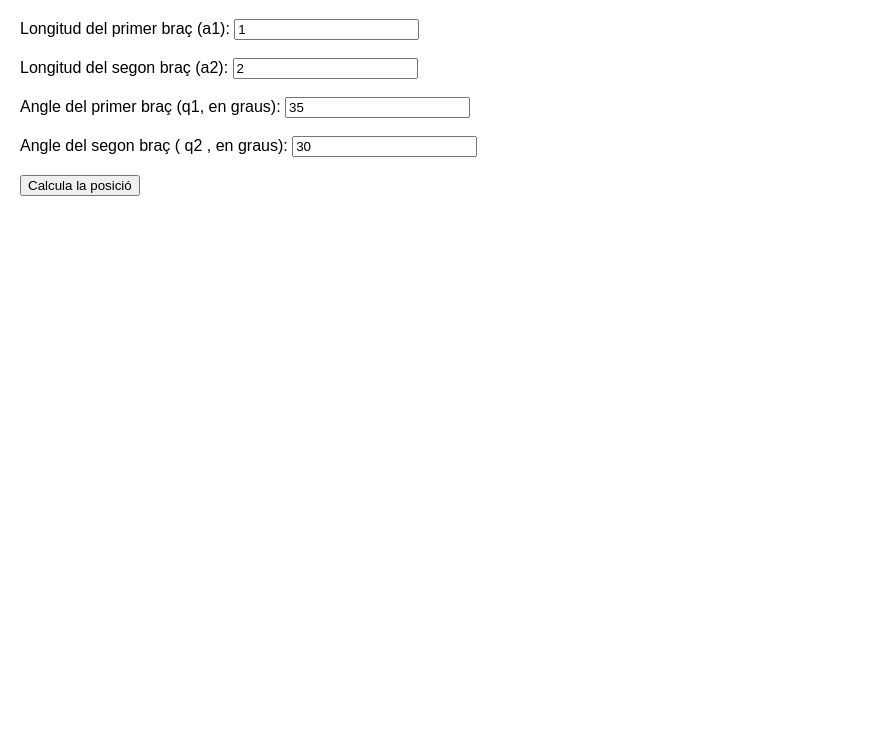
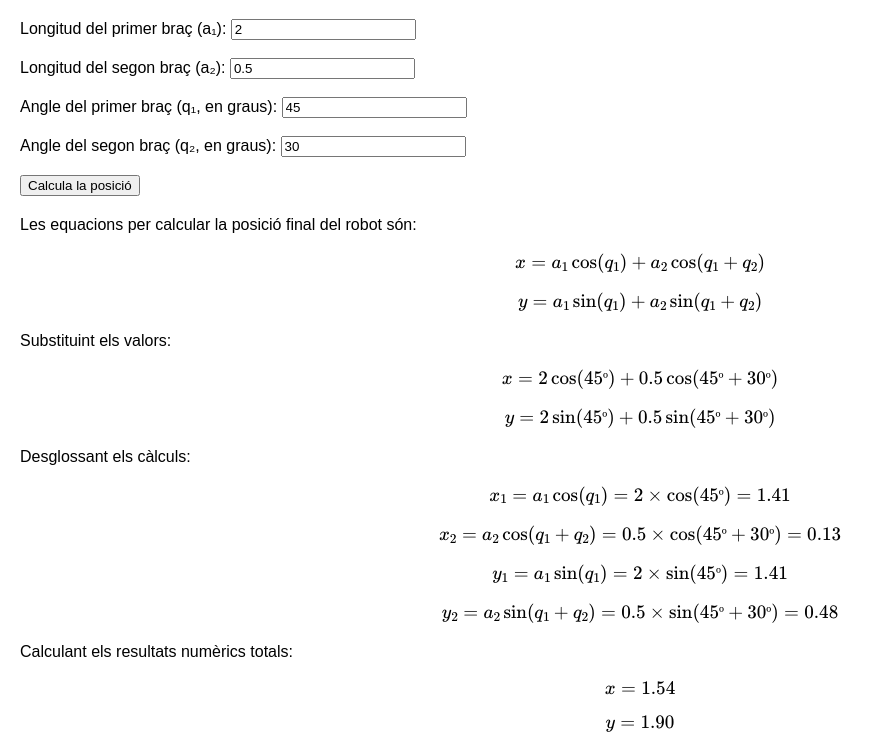
Before and after one commit to annagh17/annagh17.github.io, a plain HTML site: page cinversa/index.html in a window 1280 px wide. Both pictures are taken after a click on the button "Calcula la posició". Shown: the part 61-800 px from the top of the page, without its empty margins (0-884 px from the left). Drawn offline with nearby package versions, Linux system fonts and the light colour scheme.

Commit message:
Update index.html

```diff
--- a/cinversa/index.html
+++ b/cinversa/index.html
@@ -1,200 +1,197 @@
-
 
 <!DOCTYPE html>
-<!--escrit en llengua html -->
+<!-- Aquest codi és un HTML i es diu index.html perquè tots els navegadors busquen index.html per obrir-lo -->
+
 <html lang="ca">
+<!-- La llengua emprada és català, si fos castellà seria "es" i en anglès "en"-->
+
 <head>
+<!-- head significa capçelera. Tots els codis de HTML tenen dues parts: head i body.
+En el head posem contingut que no veu l'usuari o és secundari per a l'usuari. -->
+
 <meta charset="UTF-8">
+<!-- Tot HTML ha de dir quin conjunt de caràcters o lletres utilitzem.
+Això és una metainformació i per això posa meta.
+UTF-8 és el conjunt de caràcters que utilitzem: Unicode Text Format 8 bits.
+Inclou ç, accents oberts i tancats... charset vol dir "caràcter set",
+el conjunt (set) de caràcters (characters). -->
+
 <meta name="viewport" content="width=device-width, initial-scale=1.0">
+<!-- El viewport és una metainformació de com veiem la pàgina web.
+width=device-width significa que l’amplada del contingut serà igual a la del dispositiu.
+initial-scale=1.0 indica que l’escala inicial és normal (1.0). -->
+
 <title>Calcul de la posició d'un robot</title>
- <!-- Link és un codi html que permet unir o linkar arxius css. Els arxius CSS són conjunt de codi
- que ens permeten donar estil a la pàgina. CSS SIGNIFICA FULL D' ESTIL en cascada i permet donar marges al text,
- triar el tipus de lletra, triar el color de la lletra, el tamny de la lletra, el interlineat. En casacada vol dir
- que afecta a diverses pàgines, una darrere de l'altre. Les dues linies següents són CDM: Content Delivert Network,
- es a dir una adreç d'internet on està una biblioteca amb  moltes instruccioms que ens ajuden a fer estils
- desplegables. Bootstrap permet fer menús, desplegables amb estil (la linea del 2). L a segona linea inclou la biblioteca
- d' estils fonts awesome, perquè inclou fonts o tipus de lletra amb símbols i dibuixos amb icones. Si no poso
- o m'oblido les dues lineas seguents no funcionarà algunes linies que estàn més endevant. Per exemple la linea 26 i 27
- no funcionara perquè dropdown iteam pertany a boostraP. Font awesome, si no afegim font-awesome la linea 93, 95, 96 no dibuixarien icones
- en el menú exemple: Fa-solid fa-code-->
+<!-- Title és el títol de la pestanya i no del document -->
+
 <script type="text/javascript" async
 src="https://cdnjs.cloudflare.com/ajax/libs/mathjax/3.2.0/es5/tex-mml-chtml.js">
 </script>
+<!-- Script és una etiqueta molt important ja que indica que el que hi ha després és JavaScript.
+La línia anterior carrega MathJax, que permet mostrar fórmules matemàtiques boniques. -->
+
 <style>
+/* Aquesta part del codi és CSS, que serveix per donar estil als elements HTML. */
+
 body {
   font-family: Arial, sans-serif;
+  /* Arial per tot el text del body, i si no la troba, una lletra sans-serif. */
   margin: 20px;
-equation (
+  /* Afegeix un marge exterior de 20 píxels a tot el cos de la pàgina. */
+}
 
+.equation {
+  /* .equation és una classe que s’utilitza per a les fórmules,
+     i dona un marge vertical de 20 píxels. */
   margin: 20px 0;
+}
 
-1 results(
+.results {
+  /* Classe que serviria per mostrar el text en negreta */
+  font-weight: bold;
+}
 
-font-weight: bold;
+/* Oculta els elements de sortida per defecte */
+#output, #robotCanvas {
+  display: none;
+}
 
-Oculta els elements de sortida per defecte
-
-#output, #robotCanvas (
-
-display: none;
-
-} canvas (
-
+canvas {
   border: 1px solid black;
-
+}
 </style>
 
 </head>
 
-<body> <h1>Calcul de la posició d'un robot amb dos braços</h1
+<body>
+<h1>Calcul de la posició d'un robot amb dos braços</h1>
 
 <div>
 
-<label for="a1">Longitud del primer braç (a1):</label>
-<input type="number" id ="a1" value="1" step="0.1"><br><br>
+<label for="a1">Longitud del primer braç (a₁):</label>
+<!-- label és una etiqueta per indicar què s'ha de posar a l'input -->
+<input type="number" id="a1" value="2" step="0.1"><br><br>
 
-<label for="a2">Longitud del segon braç (a2):</label>
-<input type="number" id ="a2" value="2" step="0.1"><br><br>
+<label for="a2">Longitud del segon braç (a₂):</label>
+<input type="number" id="a2" value="0.5" step="0.1"><br><br>
 
-<label for="q1">Angle del primer braç (q1, en graus): </label>
-<input type="number" id ="q1" value="35" step="0.1"><br><br>
+<label for="q1">Angle del primer braç (q₁, en graus):</label>
+<input type="number" id="q1" value="45" step="0.1"><br><br>
 
-<label for="q2">Angle del segon braç ( q2 , en graus): </label>
-<input type="number" id ="q2" value="30" step="0.1"><br><br>
+<label for="q2">Angle del segon braç (q₂, en graus):</label>
+<input type="number" id="q2" value="30" step="0.1"><br><br>
 
 <button onclick="calculatePosition()">Calcula la posició</button>
-
+<!-- Aquesta línia relaciona el codi HTML amb el JavaScript perquè la propietat onclick
+executa la funció calculatePosition(), definida més avall. -->
 </div>
 
 <div id="output"></div>
 
-<canvas id="robotCanvas" width =^ prime prime 400 ^ prime prime height="400"></canvas>
+<canvas id="robotCanvas" width="400" height="400"></canvas>
+<!-- robotCanvas és un espai per dibuixar (canvas) on apareixeran els vectors dels braços. -->
 
 <script>
-function calculate Position() (
+function calculatePosition() {
+
   // Agafar les dades introduïdes per l'usuari
-let a1 = parseFloat(document.getElementById('al').value);
-//Let significa variable, antigament es posaba var(variable), al és el nombre de la variable que hem triat,
-//Parsefloat és una funció que converteix el que ha posat l'usuari en un floating point number, o numero decimal
-//getElementId agafa(get) l'element que té lidentificador a1 i el guardar a la variable a1.
-let a2 = parseFloat(document.getElementById("a2").value);
-let x = parseFloat(document.getElementById('x').value); //metres
-let y = parseFloat(document.getElementById('y').value); //metres
-//let q1 = q1_deg* Math.PI/180; // Convertir graus a radians
-//let q2 = q2_deg* Math.P1/180; // Convertir graus a radians
+  let a1 = parseFloat(document.getElementById('a1').value);
+  // parseFloat converteix el número en decimal (float)
 
-//**Mostrar els contenidors de sortida**
+  let a2 = parseFloat(document.getElementById('a2').value);
+  let q1_deg = parseFloat(document.getElementById('q1').value); // Graus
+  let q2_deg = parseFloat(document.getElementById('q2').value); // Graus
 
-document.getElementById("output').style.display = block;
-document.getElementById("robotCanvas').style.display = block;
+  let q1 = q1_deg * Math.PI / 180; // Converteix graus a radians
+  let q2 = q2_deg * Math.PI / 180; // Converteix graus a radians
 
-//Fase 1: Fórmules
+  // Mostrar els contenidors de sortida
+  document.getElementById('output').style.display = 'block';
+  document.getElementById('robotCanvas').style.display = 'block';
 
-let output = "<div class="equation'>Les equacions per calcular la posició final del robot són:</div>";
+  // Fase 1: Fórmules
+  let output = "<div class='equation'>Les equacions per calcular la posició final del robot són:</div>";
+  output += "<div class='equation'>\\[ x = a_1 \\cos(q_1) + a_2 \\cos(q_1 + q_2) \\]</div>";
+  output += "<div class='equation'>\\[ y = a_1 \\sin(q_1) + a_2 \\sin(q_1 + q_2) \\]</div>";
 
-output += "<div class="equation'> x=a\ 1|| cos(q, 1) +a\ 2||cos(q,1+q\ 2)||f</div>^ prime prime ; output += "<div class="equation'>[ div"; y =a\ 1||sin(q\ 1)+a\ 2
+  // Fase 2: Substituir les variables
+  output += "<div class='equation'>Substituint els valors:</div>";
+  output += `<div class='equation'>\\[ x = ${a1} \\cos(${q1_deg}º) + ${a2} \\cos(${q1_deg}º + ${q2_deg}º) \\]</div>`;
+  output += `<div class='equation'>\\[ y = ${a1} \\sin(${q1_deg}º) + ${a2} \\sin(${q1_deg}º + ${q2_deg}º) \\]</div>`;
 
-//Fase 2: Substituir les variables
+  // Fase 3: Càlcul numèric detallat
+  let x1 = a1 * Math.cos(q1);
+  let x2 = a2 * Math.cos(q1 + q2);
+  let y1 = a1 * Math.sin(q1);
+  let y2 = a2 * Math.sin(q1 + q2);
 
-output += "<div class='equation'>Substituint els valors:</div>";
+  output += "<div class='equation'>Desglossant els càlculs:</div>";
+  output += `<div class='equation'>\\[ x_1 = a_1 \\cos(q_1) = ${a1} \\times \\cos(${q1_deg}º) = ${x1.toFixed(2)} \\]</div>`;
+  output += `<div class='equation'>\\[ x_2 = a_2 \\cos(q_1 + q_2) = ${a2} \\times \\cos(${q1_deg}º + ${q2_deg}º) = ${x2.toFixed(2)} \\]</div>`;
+  output += `<div class='equation'>\\[ y_1 = a_1 \\sin(q_1) = ${a1} \\times \\sin(${q1_deg}º) = ${y1.toFixed(2)} \\]</div>`;
+  output += `<div class='equation'>\\[ y_2 = a_2 \\sin(q_1 + q_2) = ${a2} \\times \\sin(${q1_deg}º + ${q2_deg}º) = ${y2.toFixed(2)} \\]</div>`;
 
-output += "<div class='equation'> [*= \mathfrak{S} \ a1)||cos( mathfrak S \ q1\ deg\ ^ )+ mathfrak S \ a2\ ||cos( mathfrak S \ q1\ deg\ ^ =
+  // Resultat final
+  let x = x1 + x2;
+  let y = y1 + y2;
 
-+5(q2_deg)")]</div>';
+  output += "<div class='equation'>Calculant els resultats numèrics totals:</div>";
+  output += `<div class='equation'>\\[ x = ${x.toFixed(2)} \\]</div>`;
+  output += `<div class='equation'>\\[ y = ${y.toFixed(2)} \\]</div>`;
 
-output += <div class='equation'>[ y=\$\ a1\ |sin(S\ q1\ deg)^ )+S\ aZ )||sin(\$\ q1\ deg)^
-
-+S{q2_deg)*)\\]</div>
-
-//Fase 3: Càlcul numeric detallat
-
-let x 1=a1 Math.cos(q1);
-
-let x 2=a2*Math.cos(q1+q2);
-
-let
-
-let y2a2 Math.sin(q1+ q2);
-
-outpur += "<div class='equation'>Desglossant els càlculs:</div>";
-
-output += "<div class='equation'>\\[x_1 = a_1\\cos(q_1)=${al} \\times \\cos(${q1_deg))
-
-=${x1.toFixed(2)) \\]</div>';
-
-output += "<div class='equation'>[ x \ 2=a\ 2 v cos(q\ 1+q\ 2)=S(a2) \\times \\cos($ (q1_deg)+${q2_deg)") = $(x2.toFixed(2)) ||]</ div >
-
-output += <div class='equation'>[y_1 = a_1\\sin(q_1)=${a1} \\times \\sin(${q1_deg)*) =${yl.toFixed(2)} \\]</div>';
-
-output <div class='equation'>\\[ \ 2 =a\ 2)lsin(q\ 1+q\ 2)=S(a2) \\times \sin($
-
-(q1_deg)+5(q2_deg)") $(y2.toFixed(2)) \\]</div>";
-
-//Resultat final
-
-let x =x1+x2,
-
-let y =y1+y2z
-
-output += "<div class='equation> Calculant els resultats numèrics totals:</div>";
-
-output <div class='equation'> x = 5f x.toFixed(2)) \\]</div>';
-
-output = <div class='equation> [ y = 5(y.toFixed(2)) \\]</div>";
-
-Mostrar el resultat
-
-document.getElementById("output').innerHTML = output;
-
+  // Mostrar el resultat
+  document.getElementById('output').innerHTML = output;
   MathJax.typeset(); // Renderitzar MathJax per mostrar les fórmules correctament
 
-//Fase 4: Part gráfica
-
-let canvas document.getElementById('robotCanvas');
-
-let ctx canvas.getContext("2d');
-
-
-
-
-
-
-ctx.clearRect(0, 0, canvas.width, canvas.height); // Netejar canvas
+  // Fase 4: Part gràfica
+  let canvas = document.getElementById('robotCanvas'); // Canvas = paper on dibuixar
+  let ctx = canvas.getContext('2d'); // ctx és el "pincell"
+  ctx.clearRect(0, 0, canvas.width, canvas.height); // Neteja el canvas
 
   // Centre i escales
-
-let centerX canvas.width/2; let centerY = canvas.height/2;
-
-}
-
+  let centerX = canvas.width / 2;
+  let centerY = canvas.height / 2;
   let scale = 80;
 
-// Coordenades
+  // Coordenades en pantalla
+  let x1_screen = centerX + x1 * scale;
+  let y1_screen = centerY - y1 * scale;
+  let x2_screen = centerX + x * scale;
+  let y2_screen = centerY - y * scale;
 
-let x1_screen = centerX + x1 scale; let y1 screen = centerY-y1 scale; let x2_screen = centerX + x scale; let y2_screen = centerY -y scale;
-
-// Dibuixar braç 1
-
-ctx.beginPath(); ctx.moveTo(centerX, centerY). ctx.lineTo(x1_screen, y1_screen); ctx.strokeStyle = 'blue'; ctx.lineWidth = 5; ctx.stroke();
-
-// Dibuixar braç 2 ctx.beginPath(); ctx.moveTo(x1_screen, y1_screen); ctx.lineTo(x2_screen, y2_screen); ctx.strokeStyle = 'green'; ctx.lineWidth = 5;
-
+  // Dibuixar braç 1 (de la base al punt x1, y1)
+  ctx.beginPath();
+  ctx.moveTo(centerX, centerY);
+  ctx.lineTo(x1_screen, y1_screen);
+  ctx.strokeStyle = 'blue';
+  ctx.lineWidth = 5;
   ctx.stroke();
 
-// Dibuixar els cercles als extrems ctx.beginPath(); ctx.arc(centerX, centerY, 5, 0, 2 Math.PI); // Base del braç ctx.fillStyle = 'red';
+  // Dibuixar braç 2 (del punt x1, y1 al punt final x2, y2)
+  ctx.beginPath();
+  ctx.moveTo(x1_screen, y1_screen);
+  ctx.lineTo(x2_screen, y2_screen);
+  ctx.strokeStyle = 'green';
+  ctx.lineWidth = 5;
+  ctx.stroke();
 
+  // Dibuixar els cercles als extrems
+  ctx.beginPath();
+  ctx.arc(centerX, centerY, 5, 0, 2 * Math.PI); // Base del braç
+  ctx.fillStyle = 'red';
   ctx.fill();
 
-ctx.beginPath(); ctx.arc(x1_screen, y1_screen, 5, 0, 2 Math.PI); // Final del primer braç ctx.fillStyle = 'red';
-
+  ctx.beginPath();
+  ctx.arc(x1_screen, y1_screen, 5, 0, 2 * Math.PI); // Final del primer braç
+  ctx.fillStyle = 'red';
   ctx.fill();
 
-ctx.beginPath(); ctx.arc(x2_screen, y2_screen, 5, 0, 2 Math.PI); // Final del segon braç ctx.fillStyle = 'red';
-
+  ctx.beginPath();
+  ctx.arc(x2_screen, y2_screen, 5, 0, 2 * Math.PI); // Final del segon braç
+  ctx.fillStyle = 'red';
   ctx.fill();
-
+}
 </script>
 
 </body>
-
 </html>
```
Lines whose indentation alone changed are shown as unchanged.
